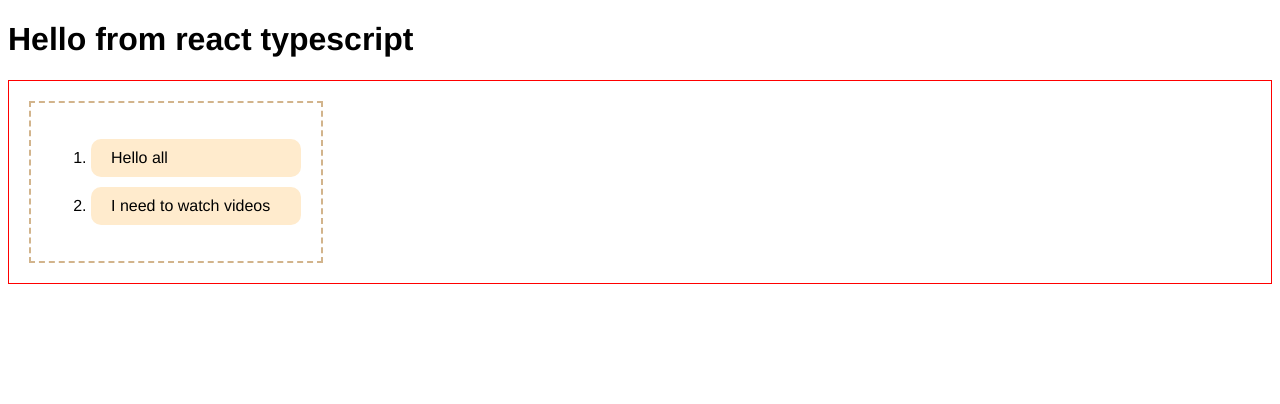
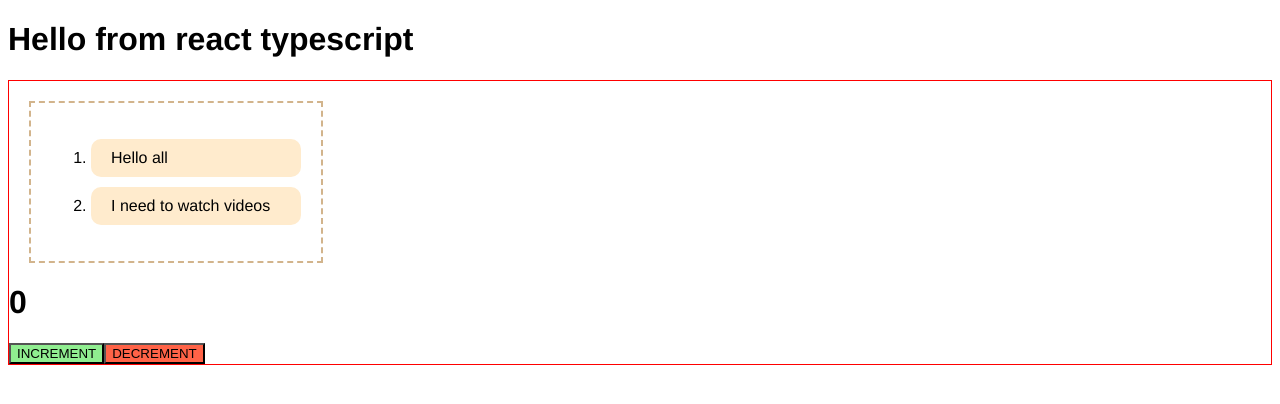
Before and after one commit to lavirana/ReactJS-Using-TypeScript, a React (Create React App) app: page / in a window 1280 px wide. Shown: the top 404 px of the page. Built offline with nearby package versions, Linux system fonts and the light colour scheme.

Commit message:
React useState Hook

```diff
--- a/src/App.tsx
+++ b/src/App.tsx
@@ -1,5 +1,6 @@
 import React from "react";
 import Todo from './components/Todo';
+import Counter from './components/Counter';
 
 const myTodoItems = [
     {
@@ -16,6 +17,7 @@ const App: React.FC = () => {
     return (
         <div style={{ border: "1px solid red" }} >
             <Todo items={myTodoItems} />
+            <Counter />
         </div>
     );
 };
--- /dev/null
+++ b/src/components/Counter/index.tsx
@@ -0,0 +1,21 @@
+import React, { useState } from "react";
+
+const Counter: React.FC = (props) => {
+   //let counter = 0;
+    let [counter, setValue] = useState(0);
+
+    const handleDecrement = () => {
+        if(counter === 0) return;
+        setValue(counter - 1);
+    }
+
+    return (
+        <div className="counter-container">
+            <h1>{counter}</h1>
+            <button onClick={(e) => setValue(counter+1)} style={{ background: "lightgreen" }} >INCREMENT</button>
+            <button onClick={handleDecrement} style={{ background: "tomato" }} >DECREMENT</button>
+        </div>
+    );
+};
+
+export default Counter;
--- /dev/null
+++ b/src/components/Counter/style.css
@@ -0,0 +1,12 @@
+.counter-container {
+    display: flex;
+    justify-content: center;
+}
+
+button {
+    margin-left: 10px;
+    border-radius: 10px;
+    border: 1px solid;
+    padding: 10px 20px;
+    cursor: pointer;
+}
--- a/src/components/Todo/index.tsx
+++ b/src/components/Todo/index.tsx
@@ -16,7 +16,7 @@ const Todo: React.FC<TodoProps> = (props) => {
         <div className='todo-container' >
             <ol>
               {
-                props.items.map((item) => ( <TodoItem title={item.title} />
+                props.items.map((item) => ( <TodoItem key={item.id} title={item.title} />
             ))}
             </ol>
         </div>
```
